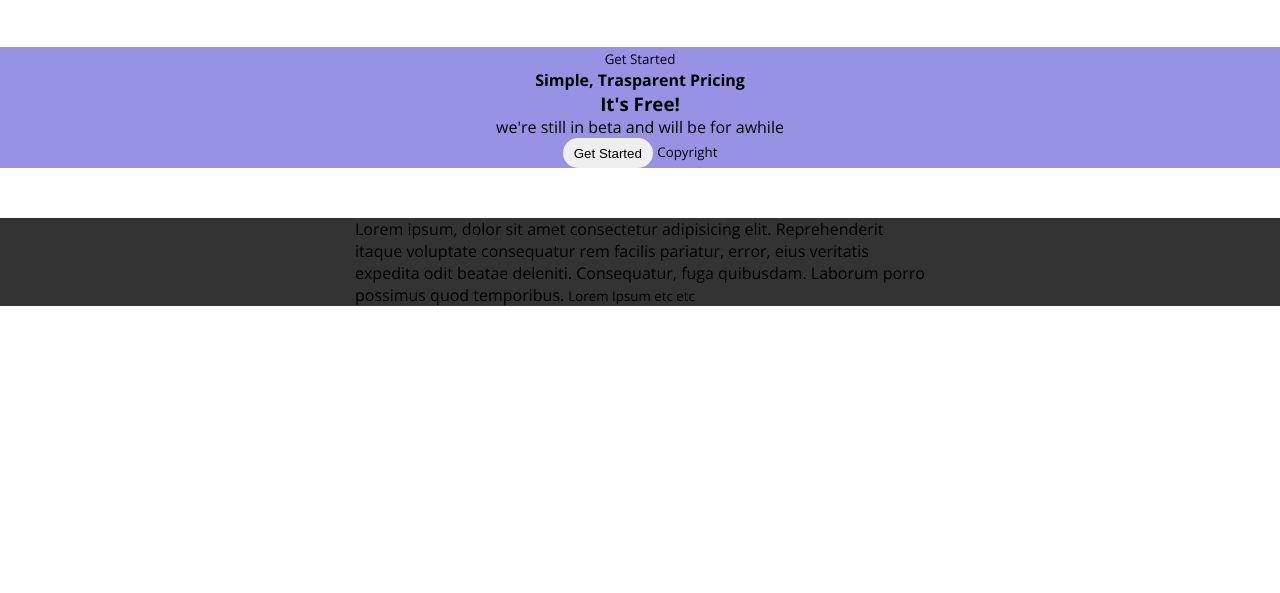
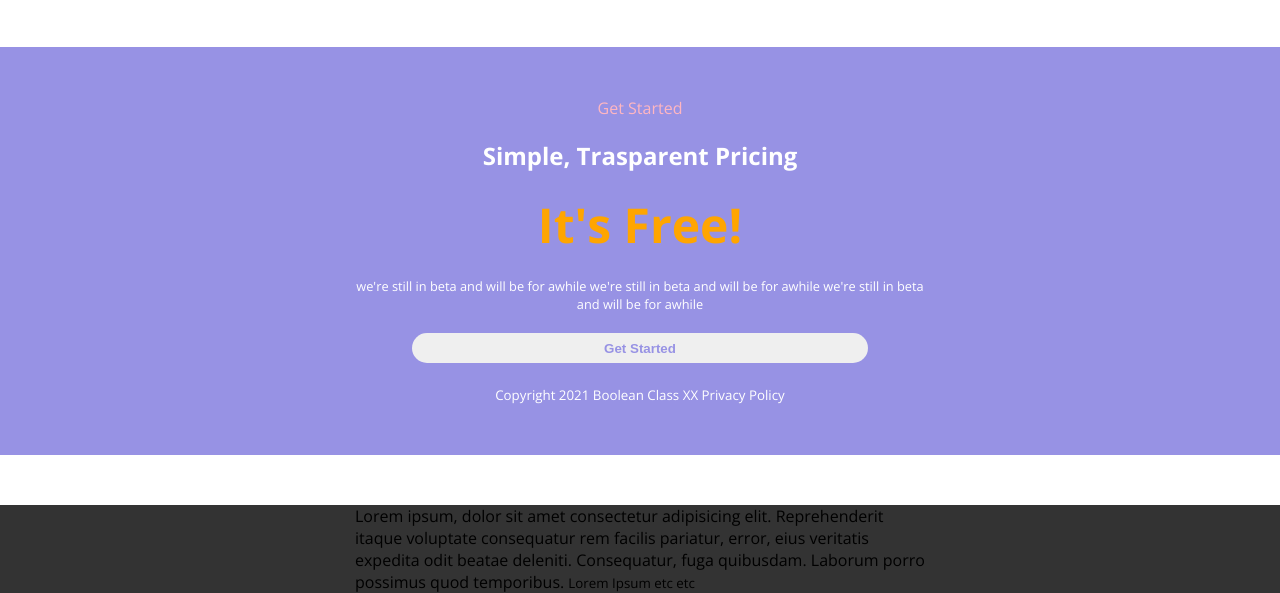
Before and after one commit to 32Fire32/htmlcss-responsive-layout, a plain HTML site: page index.html in a window 1280 px wide. Shown: the part 4564-5157 px from the top of the page. Before the commit the page ends 4870 px from the top, so only its background shows below. Drawn offline with nearby package versions, Linux system fonts and the light colour scheme.

Commit message:
sezione sesta

```diff
--- a/css/main.css
+++ b/css/main.css
@@ -385,11 +385,44 @@ em {
         background-color: var(--color-purple);
     }
 
+    .free span {
+        color:lightpink;
+    }
+
+    .free h4 {
+        color: #fff;
+        font-weight: 700;
+        margin: 1.25rem 0;
+        font-size: 1.5rem;
+    }
+
+    .free h3 {
+        color:orange;
+        font-size: 3rem;
+    }
+
     .free .row {
         justify-content: center;
+    }
+
+    .free p, .text small, .free small {
+        color:#fff;
+    }
+
+    .free p {
+        font-size: 0.8rem;
+        margin: 1.25rem 0;
+    }
+
+    .free button {
+        color: var(--color-purple);
+        width: 80%;
+        margin-bottom: 20px;
+        font-weight: 700;
     }
 
     .text-free {
         width: 50%;
         text-align: center;
+        padding: 3.125rem 0;
     }
--- a/index.html
+++ b/index.html
@@ -219,12 +219,14 @@
             <div class="container">
                 <div class="row">
                     <div class="text-free">
-                        <small>Get Started</small>
+                        <span>Get Started</span>
                         <h4>Simple, Trasparent Pricing</h4>
                         <h3>It's Free!</h3>
-                        <p>we're still in beta and will be for awhile</p>
-                        <button>Get Started</button>
-                        <small>Copyright</small>
+                        <p>we're still in beta and will be for awhile we're still in beta and will be for awhile we're still in beta and will be for awhile</p>
+                        <div>
+                            <button>Get Started</button>
+                        </div>
+                        <small>Copyright 2021 Boolean Class XX Privacy Policy</small>
                     </div>
                 </div>
             </div>
```
